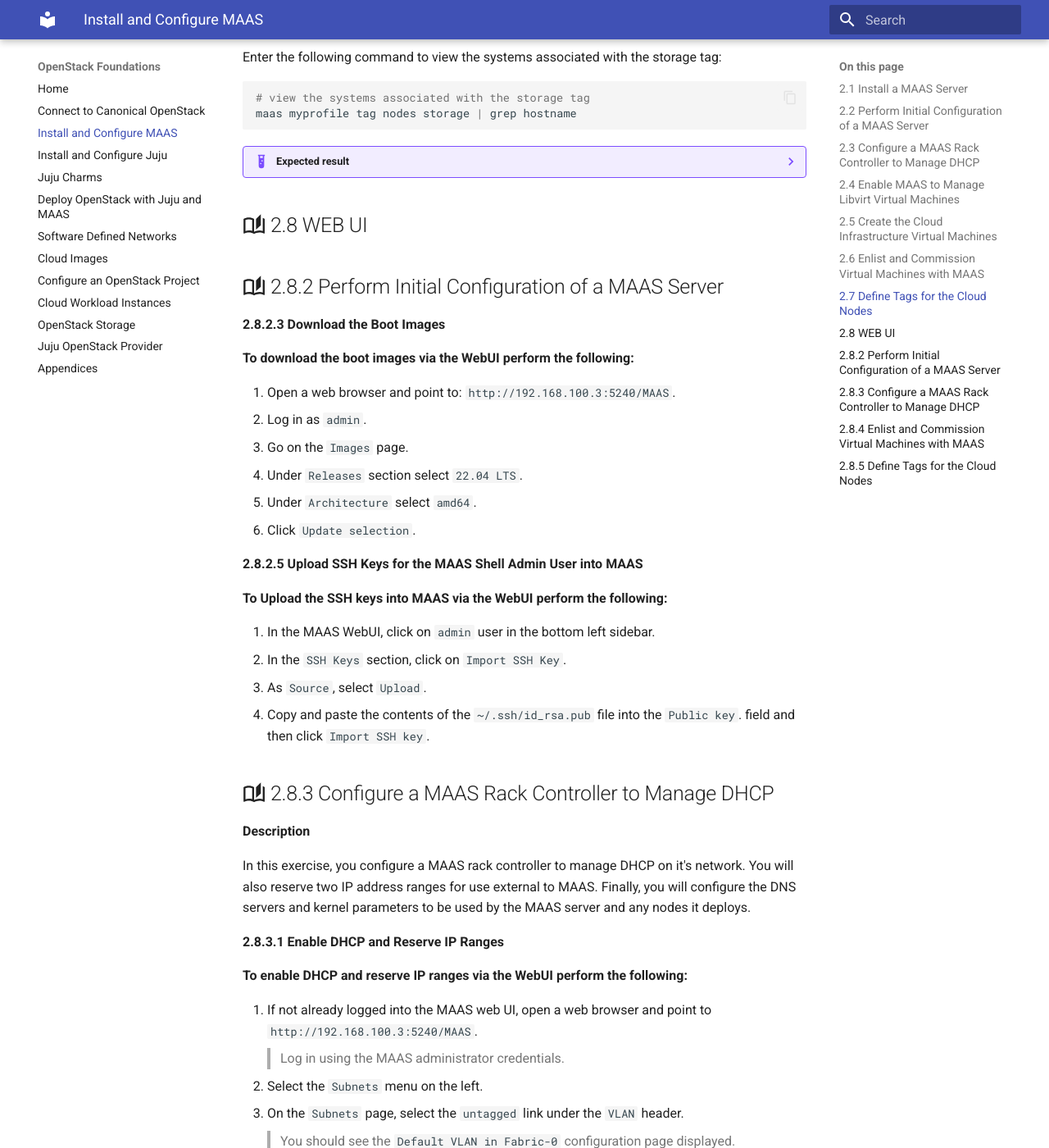
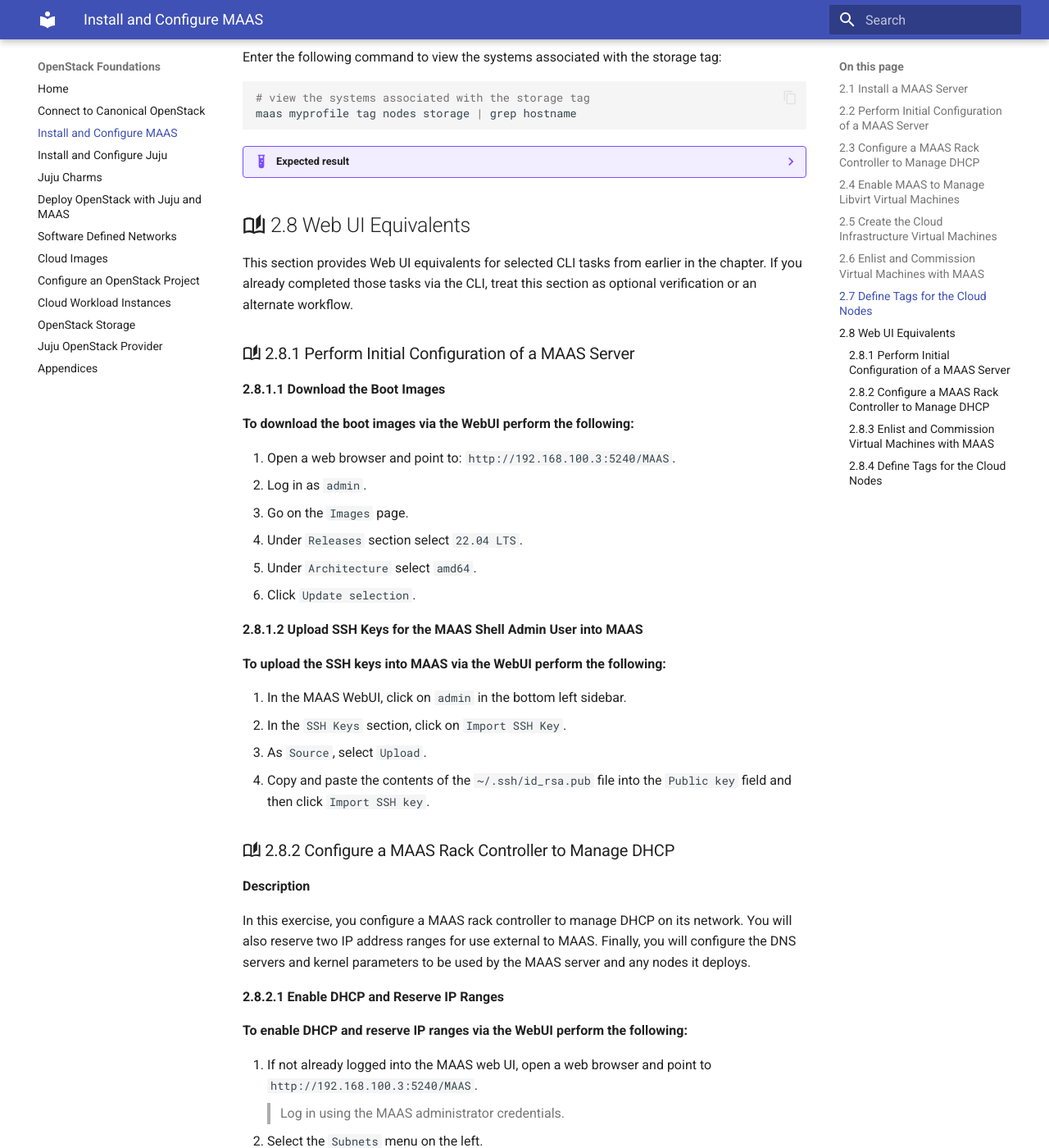
Before and after one commit to radumoisan/canonical-openstack-foundations, an MkDocs documentation site: the page built from docs/install-and-configure-maas.md, in a window 1280 px wide and 1400 px high, scrolled down 13982 px. Shown: the whole window at 82% size. Built offline with MkDocs 1.6.1 and Material for MkDocs 9.7.7, drawn with Linux system fonts in a browser that asks for light colours; some of the changed text lies outside the part shown.

Commit message:
Refine Chapter 2 Web UI section

````diff
--- a/docs/install-and-configure-maas.md
+++ b/docs/install-and-configure-maas.md
@@ -2329,11 +2329,15 @@
     ```
 
 
-## :material-book-open-page-variant-outline: 2.8 WEB UI
-
-## :material-book-open-page-variant-outline: 2.8.2 Perform Initial Configuration of a MAAS Server
-
-**2.8.2.3 Download the Boot Images**
+## :material-book-open-page-variant-outline: 2.8 Web UI Equivalents
+
+This section provides Web UI equivalents for selected CLI tasks from earlier in
+the chapter. If you already completed those tasks via the CLI, treat this
+section as optional verification or an alternate workflow.
+
+### :material-book-open-page-variant-outline: 2.8.1 Perform Initial Configuration of a MAAS Server
+
+**2.8.1.1 Download the Boot Images**
 
 **To download the boot images via the WebUI perform the following:**
 
@@ -2344,26 +2348,25 @@
 5. Under `Architecture` select `amd64`.
 6. Click `Update selection`.
 
-**2.8.2.5 Upload SSH Keys for the MAAS Shell Admin User into MAAS**
-
-**To Upload the SSH keys into MAAS via the WebUI perform the following:**
-
-1. In the MAAS WebUI, click on  `admin` user in the bottom left sidebar.
-2. In the  `SSH Keys` section, click on `Import SSH Key`.
+**2.8.1.2 Upload SSH Keys for the MAAS Shell Admin User into MAAS**
+
+**To upload the SSH keys into MAAS via the WebUI perform the following:**
+
+1. In the MAAS WebUI, click on `admin` in the bottom left sidebar.
+2. In the `SSH Keys` section, click on `Import SSH Key`.
 3. As `Source`, select `Upload`.
-4. Copy and paste the contents of the `~/.ssh/id_rsa.pub` file into the `Public key`.
-   field and then click  `Import SSH key`.
-
-## :material-book-open-page-variant-outline: 2.8.3 Configure a MAAS Rack Controller to Manage DHCP
+4. Copy and paste the contents of the `~/.ssh/id_rsa.pub` file into the `Public key` field and then click `Import SSH key`.
+
+### :material-book-open-page-variant-outline: 2.8.2 Configure a MAAS Rack Controller to Manage DHCP
 
 **Description**
 
-In this exercise, you configure a MAAS rack controller to manage DHCP on it's
+In this exercise, you configure a MAAS rack controller to manage DHCP on its
 network. You will also reserve two IP address ranges for use external to MAAS.
 Finally, you will configure the DNS servers and kernel parameters to be used by
 the MAAS server and any nodes it deploys.
 
-**2.8.3.1 Enable DHCP and Reserve IP Ranges**
+**2.8.2.1 Enable DHCP and Reserve IP Ranges**
 
 **To enable DHCP and reserve IP ranges via the WebUI perform the following:**
 
@@ -2373,18 +2376,18 @@
 3. On the `Subnets` page, select the `untagged` link under the `VLAN` header.
 > You should see the `Default VLAN in Fabric-0` configuration page displayed.
 4. In the `DHCP` section, click on `Enable DHCP`.
-5. Configure the subnet, `192.168.100.200` and `192.168.100.254` values.
+5. Configure the DHCP range with `192.168.100.200` as the start address and `192.168.100.254` as the end address.
 6. Click the `Configure DHCP` button.
 7. On the `Subnets` page, scroll down to the `Reserved` section.
-8. Click on the `Reserve range` button, `Reserve range` section.
-9. Enter the following values in their corresponding fields with `192.168.100.1`, `192.168.100.9` and `Purpose: static` values.
+8. Click on the `Reserve range` button in the `Reserved` section.
+9. Enter `192.168.100.1`, `192.168.100.9`, and `Purpose: static` in their corresponding fields.
 10. Click on the `Reserve` button.
 11. Click on the `Reserve Range` button again.
-12. Enter the following values in their corresponding fields with `192.168.100.150`, `192.168.100.199` and `Purpose: floating` values.
+12. Enter `192.168.100.150`, `192.168.100.199`, and `Purpose: floating` in their corresponding fields.
 13. Click on the `Reserve` button.
 
 
-**2.8.3.2 Configure Upstream DNS**
+**2.8.2.2 Configure Upstream DNS**
 
 Configuring the upstream DNS can be accomplished via the CLI or the WebUI.
 
@@ -2393,11 +2396,11 @@
 1. If not already logged into the MAAS web UI, open a web browser and point to `http://192.168.100.3:5240/MAAS`.
 2. Log in using the MAAS administrator credentials.
 3. Go on `Settings` menu on the left sidebar, then `DNS` under the `Network` menu.
-4. Under the `DNS`section, in the `Upstream DNS used to resolve domains not managed by this MAAS` fields, enter the following value: `8.8.8.8`.
+4. Under the `DNS` section, in the `Upstream DNS used to resolve domains not managed by this MAAS` field, enter the following value: `8.8.8.8`.
 5. Click the `Save` button below the `DNS` section.
 
 
-**2.8.3.3 Configure Kernel options for nodes**
+**2.8.2.3 Configure Kernel options for nodes**
 
 Configuring the kernel options that will be supplied to nodes can be accomplished
 via the CLI or the WebUI.
@@ -2411,9 +2414,9 @@
 5. Click the `Save` button below.
 
 
-## :material-book-open-page-variant-outline: 2.8.4 Enlist and Commission Virtual Machines with MAAS
-
-**2.8.4.2 Enlist the Virtual Machines**
+### :material-book-open-page-variant-outline: 2.8.3 Enlist and Commission Virtual Machines with MAAS
+
+**2.8.3.1 Enlist the Virtual Machines**
 
 **To enlist virtual machines via the WebUI perform the following:**
 
@@ -2427,21 +2430,21 @@
 > After saving the chassis, you will see all of the VMs you previously created appear in the nodes list.
 
 
-**2.8.4.3 Commission the Virtual Machines**
+**2.8.3.2 Commission the Virtual Machines**
 
 **To commission virtual machines via the WebUI perform the following:**
 
 1. In the MAAS server web interface, select the `Machines` tab.
 2. Tick the `check-box` next to `FQDN` to select all of the nodes.
 3. From the `Actions` drop-down list, select `Commission`.
-4. Click `Commision nodes`.
+4. Click `Commission nodes`.
 > All of the nodes should start powering on. While the nodes are commissioning
 > their status should go from  `New` to `Commissioning` Once the commissioning
 > is complete, they should power off and their status should change from
 > `Commissioning` to `Ready`.
 
 
-## :material-book-open-page-variant-outline: 2.8.5 Define Tags for the Cloud Nodes
+### :material-book-open-page-variant-outline: 2.8.4 Define Tags for the Cloud Nodes
 
 
 **Description:**
@@ -2449,17 +2452,17 @@
 In this exercise, you view and define tags in the MAAS system.
 
 
-**2.8.5.1 List Tags and Systems by Tag**
+**2.8.4.1 List Tags and Systems by Tag**
 
 **To list the tags and systems via the WebUI perform the following:**
 
 1. Open a web browser and point to: `http://192.168.100.3:5240/MAAS` and log in as `admin`.
-2. From the tabs at the top of the screen, click on the  `Machines` tab.
+2. From the tabs at the top of the screen, click on the `Machines` tab.
 3. In the `Filter` drop down box on the left side of the browser window click on the `Tags` link to expand the view. A listing of tags should be displayed.
 4. Click on the tag `virtual` to display the systems (in the right pane of the browser window) assigned to the tag `virtual`.
 
 
-**2.8.5.2 Define New Tags for the Cloud Nodes and Assign Systems to Them**
+**2.8.4.2 Define New Tags for the Cloud Nodes and Assign Systems to Them**
 
 **To define tags and assign systems via the WebUI perform the following:**
 
````
Also changed, not shown: other parts of docs/install-and-configure-maas.md (+4 -4 lines).
